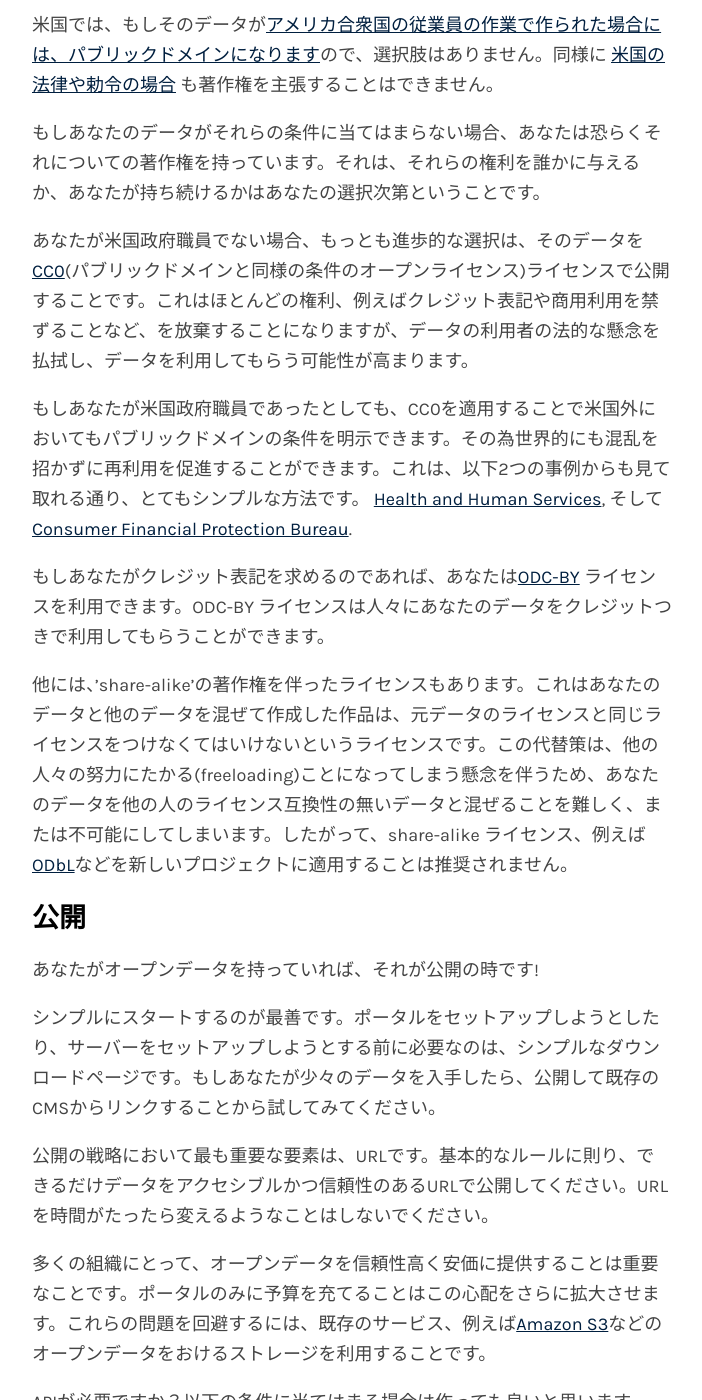
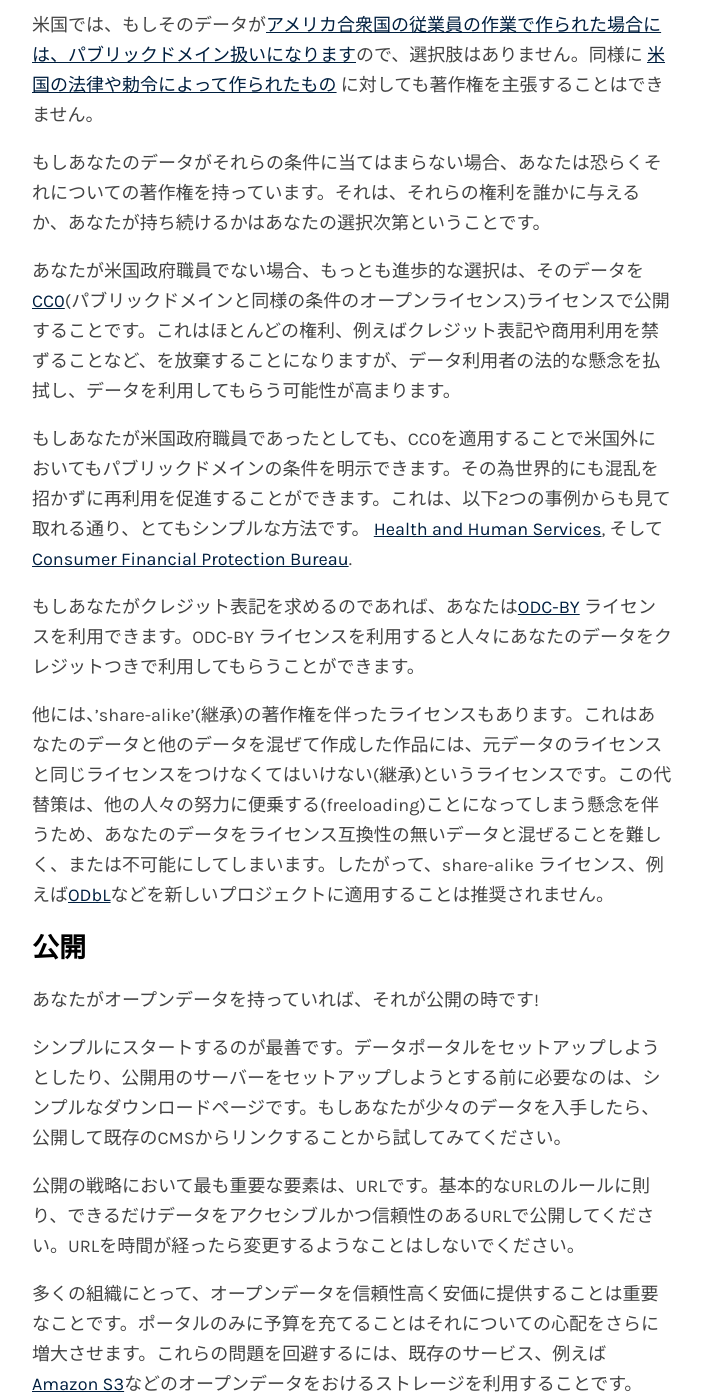
Before and after one commit to tmcw/simpleopendata, a Jekyll site: the page built from index.ja.md, in a window 1280 px wide and 1400 px high, scrolled down 2440 px. Shown: the whole window, without its empty margins (288-990 px from the left). Built offline with Jekyll 4.4.1, drawn with Linux system fonts in a browser that asks for light colours; Markdown is read by kramdown in place of the engine named in the settings; some of the changed text lies outside the part shown.

Commit message:
fixed typo

```diff
--- a/index.ja.md
+++ b/index.ja.md
@@ -11,19 +11,19 @@
 何故あなたはオープンデータを公開すべきなのか？
 
 * **オープンなデータ共有方法を利用することは、あなたの組織を内部から効率化します。** あなたがデータの公開方法やパッケージ方法、管理方法に気を遣えば、他の部署が良い資産を発見しやすくなる上、それらの資産を有効活用することが容易になります。
-* **幅広い閲覧者は、更なる創造性と、あなたのデータの内容を理解した有能な人々を獲得することを意味します。** もっとも興味深い利用方法は、予想外の方法であったりもします。- クロスリファレンスの研究や、一般の人々の注目を集めるデータビジュアライゼーションプロジェクトのように。
+* **幅広い閲覧者を得ることは、更なる創造性や、あなたのデータの内容を理解した有能な人々を獲得することを意味します。** もっとも興味深い利用方法は、予想外の方法であったりもします。たとえばクロスリファレンスの研究や、一般の人々の注目を集めるデータビジュアライゼーションプロジェクトのような。
 
 ## オープンフォーマットを使う
 
-幅広い閲覧者を持つことは、彼らがどのようにデータを使うかを知ることを通じあなたの期待を変えることを意味します。あなたは特定のオペレーティングシステム(OS)とソフトウェア、時にはサイトライセンスを持つソフトウェアを使うかもしれません。しかし回りの人は違います。ソフトウェアは法外に効果なものかもしれません。もしそれらのファイルを開くのに何万もかかるとしたら、何故わざわざデータをフリーにするのでしょうか。
+幅広い閲覧者を持つことは、彼らがどのようにデータを使うかを知ることを通じあなたの期待を変えることを意味します。あなたは特定のオペレーティングシステム(OS)とソフトウェア、時にはサイトライセンスを持つソフトウェアを使うかもしれません。しかし周りの人は違います。ソフトウェアは法外に高価なものかもしれません。もしそれらのファイルを開くのに何万もかかるとしたら、何故わざわざデータを無料にするのでしょうか。
 
-幸いなことに、巷には商用/フリー、オペレーティングシステムを問わず広範にサポートされているシンプルかつオープンなフォーマットがたくさんあります。
+幸いなことに、世の中には商用/フリーの違いやオペレーティングシステムを問わず広範にサポートされている、シンプルかつオープンなフォーマットがたくさんあります。
 
 ### テキスト形式データ
 
-**マイクロソフトWord 形式でテキストを公開するのは避けましょう** マイクロソフトWordフォーマットは複数のバージョン間の互換性がありません。マイクロソフト製品以外では読み込むことができません。
+**マイクロソフトWord 形式でテキストを公開するのは避けましょう** マイクロソフトWordフォーマットは複数のバージョン間の互換性がありませんし、マイクロソフト製品以外では読み込むことができません。
 
-**テキストをPDFで公開することは問題ありません。** しかし、PDFが謳っているいくつかの利点は誤った考えであることを覚えておいて下さい。 PDFは簡単に編集することが可能です。従って、それらのファイルは他の形式にくらべ改変保護性が高いというわけではないのです。
+**テキストをPDFで公開することは大丈夫です。** しかし、PDFが謳っているいくつかの利点は誤った考えであることを覚えておいて下さい。 PDFはどんな形式であれ簡単に編集することが可能です。従って、それらのファイルは他の形式にくらべ、改ざんされないというわけではないのです。
 
 もしあなたの文書が簡単な形式なら、シンプルなフォーマットが望ましいです。**.txt** ファイルは考えうるもっともシンプルなフォーマットであり、どのようなシステムからも読み込むことができます。
 
@@ -41,35 +41,35 @@
 
 **大きなサイズのベクターデータは、Shapefile 形式で公開しましょう。**
 
-**ラスターデータを提供する際に使いやすく、シンプルなフォーマットは [GeoTIFF](http://en.wikipedia.org/wiki/GeoTIFF) 形式です。** それは多くの実装実績のあるオープンスタンダードな形式です。大きなサイズのラスターデータセットで地理情報を持たない配列データについては、[NetCDF](https://en.wikipedia.org/wiki/NetCDF) もまた広範にサポートされている良い選択です。
+**ラスターデータを提供する際に使いやすく、シンプルなフォーマットは [GeoTIFF](http://en.wikipedia.org/wiki/GeoTIFF) 形式です。** それは多くの実装実績のあるオープンスタンダードな形式です。大きなサイズのラスターデータセットで地理情報を持たない配列データについては、[NetCDF](https://en.wikipedia.org/wiki/NetCDF) もまた広範にサポートされている良い選択肢です。
 
-例の Esri データ形式、例えば FileGDB, `.lyr`, や `.zlas` は故意に暗号化ｓらており、高価な Esri 製品でしかサポートされていません。その為それらの形式はオープンデータ領域では推奨されません。 おなじように、 GeoPDF もまた実装が少なく法的な制限もあるために推奨されません。
+例の Esri データ形式、例えば FileGDB, `.lyr`, や `.zlas` は故意に暗号化されており、高価な Esri 製品でしかサポートされていません。その為それらの形式はオープンデータ領域では推奨されません。 おなじように、 GeoPDF もまた実装が少なく法的な制限もあるために推奨されません。
 
 ## オープンライセンスを利用する
 
 ライセンスを指定することは全ての提供方法において不可欠なことです。明確な法的条件なしには、誰も安心してそのデータを使うことはできません。どのライセンスを選択するかの判断には、数多くの要素を考慮する必要があります。
 
-米国では、もしそのデータが[アメリカ合衆国の従業員の作業で作られた場合には、パブリックドメインになります](http://en.wikipedia.org/wiki/Work_of_the_United_States_Government)ので、選択肢はありません。同様に [米国の法律や勅令の場合](http://en.wikipedia.org/wiki/Edict_of_government) も著作権を主張することはできません。
+米国では、もしそのデータが[アメリカ合衆国の従業員の作業で作られた場合には、パブリックドメイン扱いになります](http://en.wikipedia.org/wiki/Work_of_the_United_States_Government)ので、選択肢はありません。同様に [米国の法律や勅令によって作られたもの](http://en.wikipedia.org/wiki/Edict_of_government) に対しても著作権を主張することはできません。
 
 もしあなたのデータがそれらの条件に当てはまらない場合、あなたは恐らくそれについての著作権を持っています。それは、それらの権利を誰かに与えるか、あなたが持ち続けるかはあなたの選択次第ということです。
 
-あなたが米国政府職員でない場合、もっとも進歩的な選択は、そのデータを[CC0](http://creativecommons.org/publicdomain/zero/1.0/)(パブリックドメインと同様の条件のオープンライセンス)ライセンスで公開することです。これはほとんどの権利、例えばクレジット表記や商用利用を禁ずることなど、を放棄することになりますが、データの利用者の法的な懸念を払拭し、データを利用してもらう可能性が高まります。
+あなたが米国政府職員でない場合、もっとも進歩的な選択は、そのデータを[CC0](http://creativecommons.org/publicdomain/zero/1.0/)(パブリックドメインと同様の条件のオープンライセンス)ライセンスで公開することです。これはほとんどの権利、例えばクレジット表記や商用利用を禁ずることなど、を放棄することになりますが、データ利用者の法的な懸念を払拭し、データを利用してもらう可能性が高まります。
 
 もしあなたが米国政府職員であったとしても、CC0を適用することで米国外においてもパブリックドメインの条件を明示できます。その為世界的にも混乱を招かずに再利用を促進することができます。これは、以下2つの事例からも見て取れる通り、とてもシンプルな方法です。 [Health and Human Services](https://github.com/HHS/ckanext-datajson#credit--copying), そして [Consumer Financial Protection Bureau](https://github.com/cfpb/qu/blob/master/CONTRIBUTING.md).
 
-もしあなたがクレジット表記を求めるのであれば、あなたは[ODC-BY](http://opendatacommons.org/licenses/by/summary/) ライセンスを利用できます。ODC-BY ライセンスは人々にあなたのデータをクレジットつきで利用してもらうことができます。
+もしあなたがクレジット表記を求めるのであれば、あなたは[ODC-BY](http://opendatacommons.org/licenses/by/summary/) ライセンスを利用できます。ODC-BY ライセンスを利用すると人々にあなたのデータをクレジットつきで利用してもらうことができます。
 
-他には、'share-alike'の著作権を伴ったライセンスもあります。これはあなたのデータと他のデータを混ぜて作成した作品は、元データのライセンスと同じライセンスをつけなくてはいけないというライセンスです。この代替策は、他の人々の努力にたかる(freeloading)ことになってしまう懸念を伴うため、あなたのデータを他の人のライセンス互換性の無いデータと混ぜることを難しく、または不可能にしてしまいます。したがって、share-alike ライセンス、例えば[ODbL](http://opendatacommons.org/licenses/odbl/)などを新しいプロジェクトに適用することは推奨されません。
+他には、'share-alike'(継承)の著作権を伴ったライセンスもあります。これはあなたのデータと他のデータを混ぜて作成した作品には、元データのライセンスと同じライセンスをつけなくてはいけない(継承)というライセンスです。この代替策は、他の人々の努力に便乗する(freeloading)ことになってしまう懸念を伴うため、あなたのデータをライセンス互換性の無いデータと混ぜることを難しく、または不可能にしてしまいます。したがって、share-alike ライセンス、例えば[ODbL](http://opendatacommons.org/licenses/odbl/)などを新しいプロジェクトに適用することは推奨されません。
 
 ## 公開
 
 あなたがオープンデータを持っていれば、それが公開の時です!
 
-シンプルにスタートするのが最善です。ポータルをセットアップしようとしたり、サーバーをセットアップしようとする前に必要なのは、シンプルなダウンロードページです。もしあなたが少々のデータを入手したら、公開して既存のCMSからリンクすることから試してみてください。
+シンプルにスタートするのが最善です。データポータルをセットアップしようとしたり、公開用のサーバーをセットアップしようとする前に必要なのは、シンプルなダウンロードページです。もしあなたが少々のデータを入手したら、公開して既存のCMSからリンクすることから試してみてください。
 
-公開の戦略において最も重要な要素は、URLです。基本的なルールに則り、できるだけデータをアクセシブルかつ信頼性のあるURLで公開してください。URLを時間がたったら変えるようなことはしないでください。
+公開の戦略において最も重要な要素は、URLです。基本的なURLのルールに則り、できるだけデータをアクセシブルかつ信頼性のあるURLで公開してください。URLを時間が経ったら変更するようなことはしないでください。
 
-多くの組織にとって、オープンデータを信頼性高く安価に提供することは重要なことです。ポータルのみに予算を充てることはこの心配をさらに拡大させます。これらの問題を回避するには、既存のサービス、例えば[Amazon S3](http://aws.amazon.com/s3/)などのオープンデータをおけるストレージを利用することです。
+多くの組織にとって、オープンデータを信頼性高く安価に提供することは重要なことです。ポータルのみに予算を充てることはそれについての心配をさらに増大させます。これらの問題を回避するには、既存のサービス、例えば[Amazon S3](http://aws.amazon.com/s3/)などのオープンデータをおけるストレージを利用することです。
 
 APIが必要ですか？以下の条件に当てはまる場合は作っても良いと思います。
 
```
